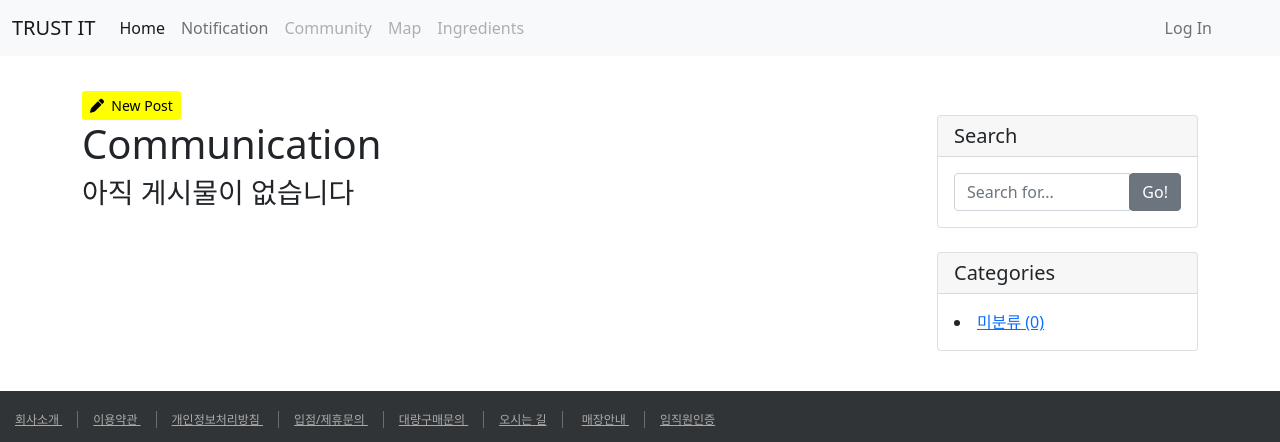
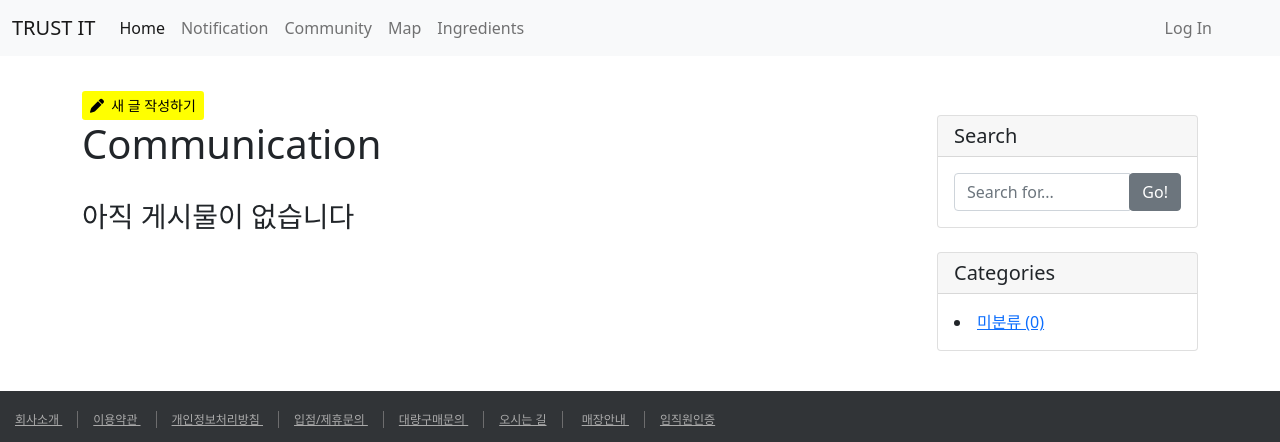
Before and after one commit to geunchanKim/TRUST-IT, a Django app: page /communication/ in a window 1280 px wide. Shown: the top 442 px of the page. Run offline with Django 4.2, Linux system fonts and the light colour scheme; the visitor is signed in with stand-in values (Sample User, id 1); data that the repository does not hold is empty; some libraries are stand-ins or nearby versions.

Commit message:
modify communication

```diff
--- a/communication/templates/communication/navbar.html
+++ b/communication/templates/communication/navbar.html
@@ -5,8 +5,8 @@
 <html lang="en">
 <head>
 
-    <title>{% block head_title%}Blog{% endblock %}</title>
-    <link rel="stylesheet" href="{% static 'blog/bootstrap/bootstrap.min.css' %}" media="screen">
+    <title>{% block head_title%}TRUST_IT{% endblock %}</title>
+    <link rel="stylesheet" href="{% static 'communication/bootstrap/bootstrap.min.css' %}" media="screen">
 
     <script src="https://kit.fontawesome.com/1051c2b565.js" crossorigin="anonymous"></script>
     <style>
@@ -83,13 +83,13 @@
             <a class="nav-link" href="#">Notification</a>
           </li>
           <li class="nav-item">
-            <a class="nav-link disabled">Community</a>
+            <a class="nav-link" href="/communication/">Community</a>
           </li>
           <li class="nav-item">
-            <a class="nav-link disabled">Map</a>
+            <a class="nav-link" href"#">Map</a>
           </li>
           <li class="nav-item">
-            <a class="nav-link disabled">Ingredients</a>
+            <a class="nav-link" href="#">Ingredients</a>
           </li>
         </ul>
         <ul class="navbar-nav ml-auto">
--- a/communication/templates/communication/post_list.html
+++ b/communication/templates/communication/post_list.html
@@ -15,10 +15,10 @@
                 color:#7B7473;
                 text-decoration:none;
             }
-            {% comment %} #post_title:visited {
+            #post_title:visited {
                 color : black;
                 text-decoration: none;
-              } {% endcomment %}
+              }
             #post_title:hover {
                 color : red;
                 text-decoration: underline;
@@ -32,7 +32,7 @@
     {%if user.is_authenticated%}
         {%if user.is_superuser or user.is_staff%}
             <a class="btn btn-info btn-sm float-right" role="button" href="/communication/create_post/" style="background-color:yellow; border:5px,black;">
-                <i class="fas fa-pen"></i>&nbsp;&nbsp;New Post</a>
+                <i class="fas fa-pen"></i>&nbsp;&nbsp;새 글 작성하기</a>
         {%endif%}
     {%endif%}
         <h1>Communication
@@ -110,7 +110,7 @@
             </tbody>
         </table>
             {% else %}
-                <h3>아직 게시물이 없습니다</h3>
+                <br><h3>아직 게시물이 없습니다</h3>
             {% endif %}
             {% if is_paginated %}
             <br><br>
```
